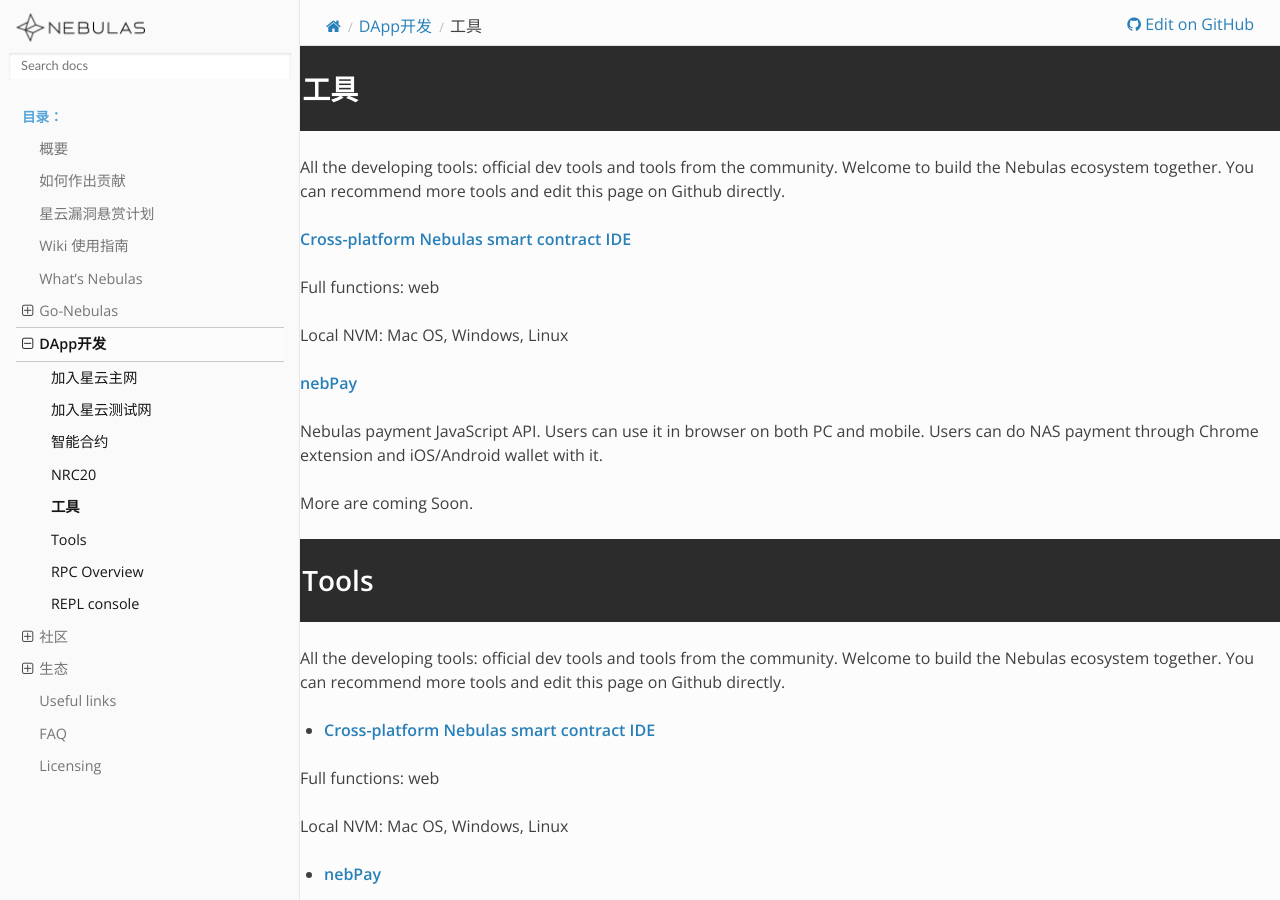
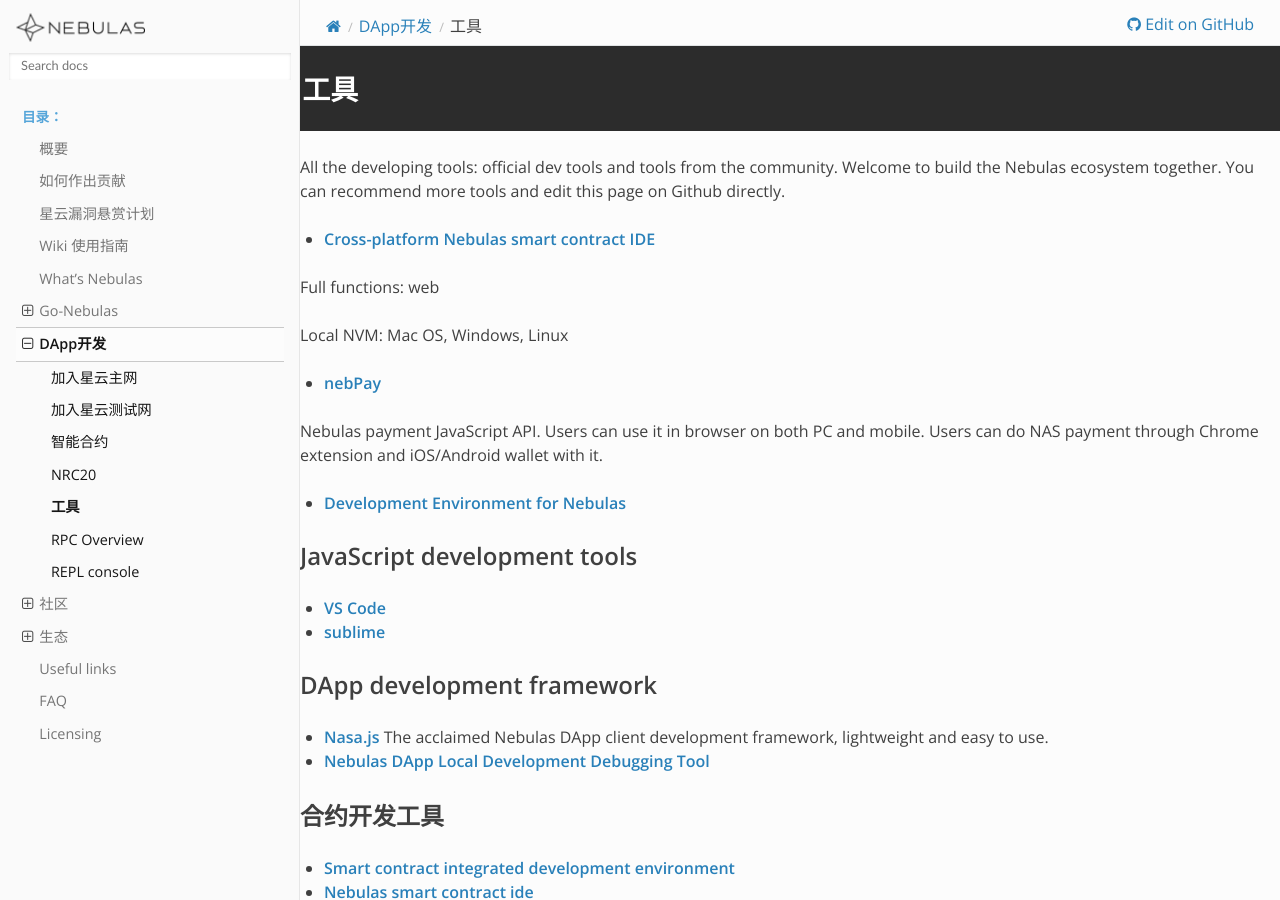
Before and after one commit to nebulasio/nebdocs, a Sphinx documentation site: the page built from docs/dapp-development/tools.md, in a window 1280 px wide and 900 px high. Built offline with Sphinx 7.4.7 and the Read the Docs theme 2.0.0, drawn with Linux system fonts in a browser that asks for light colours; pages that are not in the unit, such as notebooks, are missing from menus.

Commit message:
Update tools.md

```diff
--- a/docs/dapp-development/tools.md
+++ b/docs/dapp-development/tools.md
@@ -1,26 +1,6 @@
 # 工具
 
 All the developing tools: official dev tools and tools from the community. Welcome to build the Nebulas ecosystem together. You can recommend more tools and edit this page on Github directly.
-
-
-**[Cross-platform Nebulas smart contract IDE](https://nebide.block2100.com/)**
-
-Full functions: web
-
-Local NVM: Mac OS, Windows, Linux
-
-
-**[nebPay](https://github.com/nebulasio/nebPay)**
-
-Nebulas payment JavaScript API.
-Users can use it in browser on both PC and mobile. Users can do NAS payment through Chrome extension and iOS/Android wallet with it.
-
-More are coming Soon.
-
-# Tools
-
-All the developing tools: official dev tools and tools from the community. Welcome to build the Nebulas ecosystem together. You can recommend more tools and edit this page on Github directly.
-
 
 - **[Cross-platform Nebulas smart contract IDE](https://nebide.block2100.com/)**
 
```
